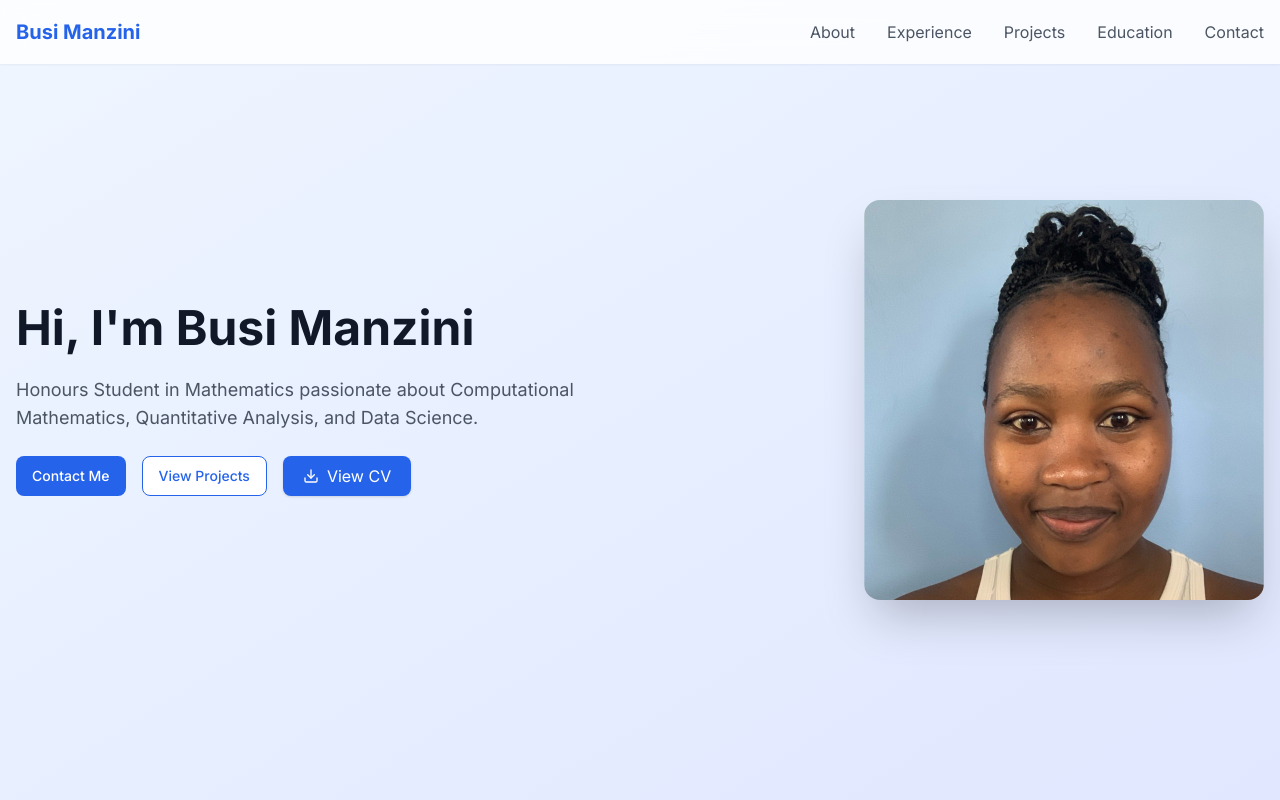
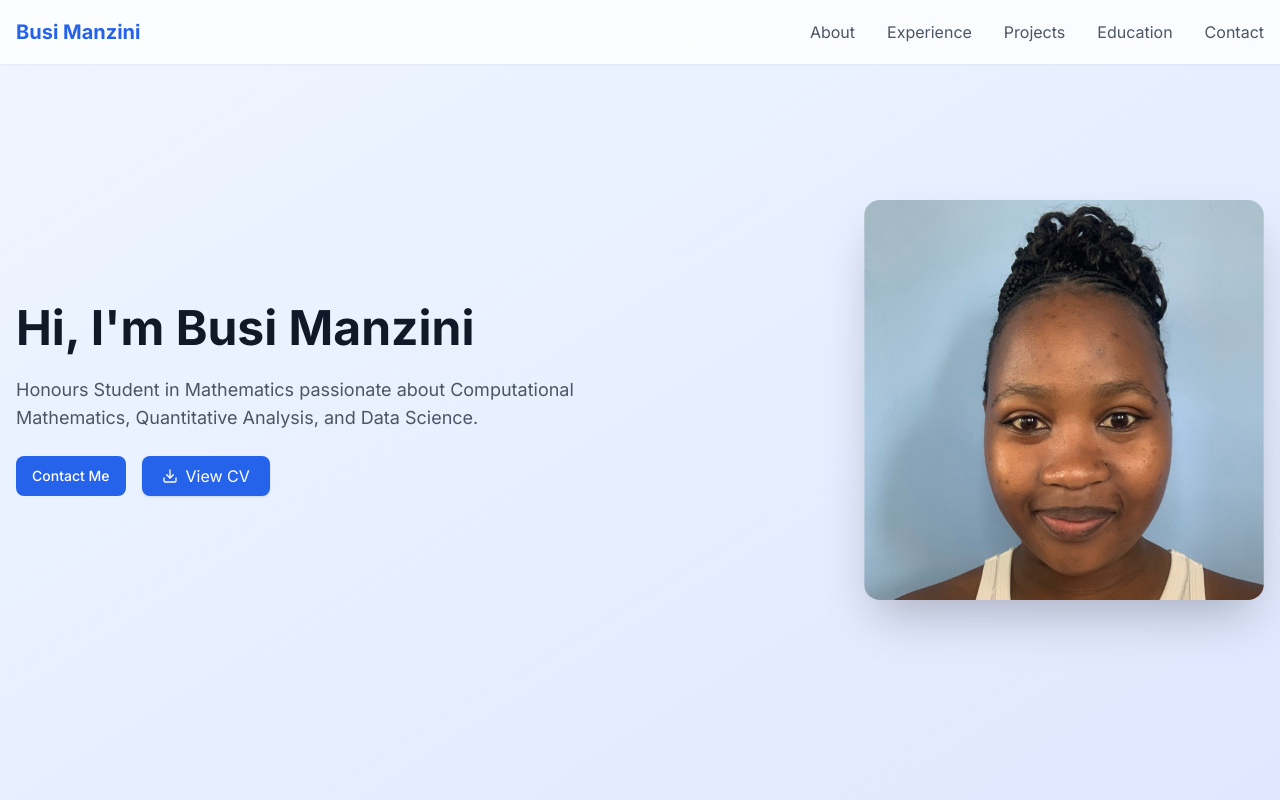
Before and after one commit to BucieM/Portfolio, a React (Vite) app: page / in a window 1280 px wide. Shown: the top 800 px of the page. Built offline with nearby package versions, Linux system fonts and the light colour scheme.

Commit message:
projects

```diff
--- a/src/components/HeroSection.tsx
+++ b/src/components/HeroSection.tsx
@@ -32,13 +32,8 @@ const HeroSection = () => {
                 Contact Me
               </Button>
 
-              <Button
-                onClick={() => scrollToSection("projects")}
-                variant="outline"
-                className="border border-primary text-primary rounded-lg hover:bg-primary hover:text-white transition-colors"
-              >
-                View Projects
-              </Button>
+
+
 
               <a
                 href="/uploads/Busi's CV(2025)[1].pdf"
```
